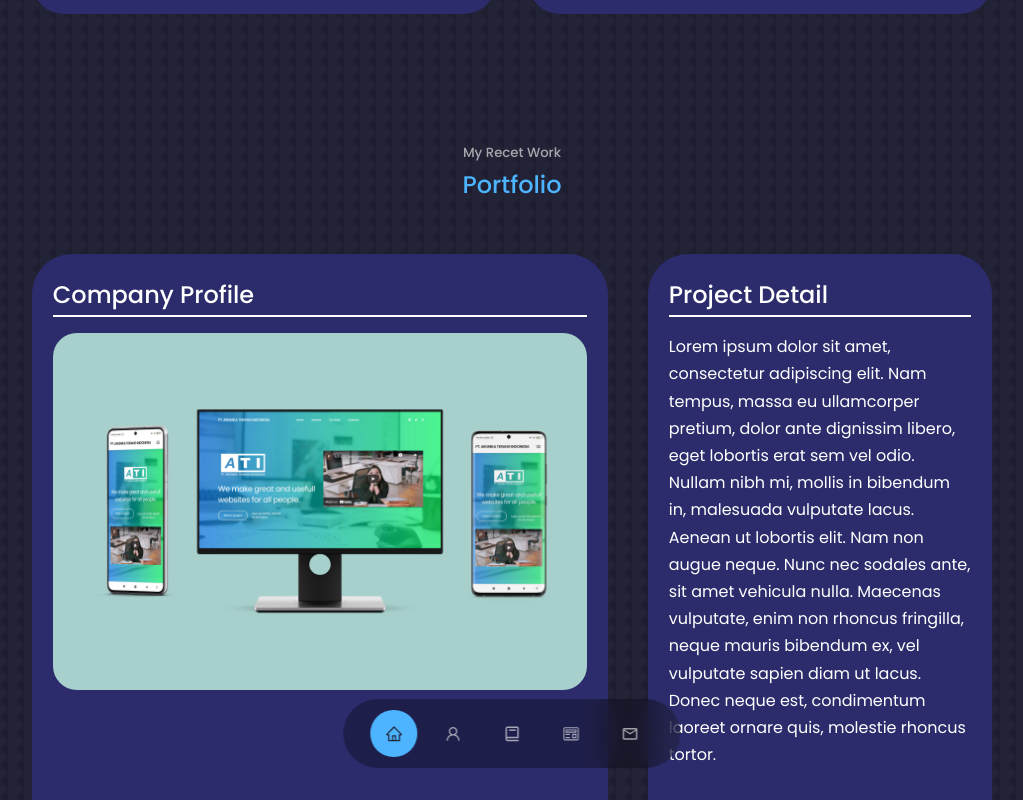
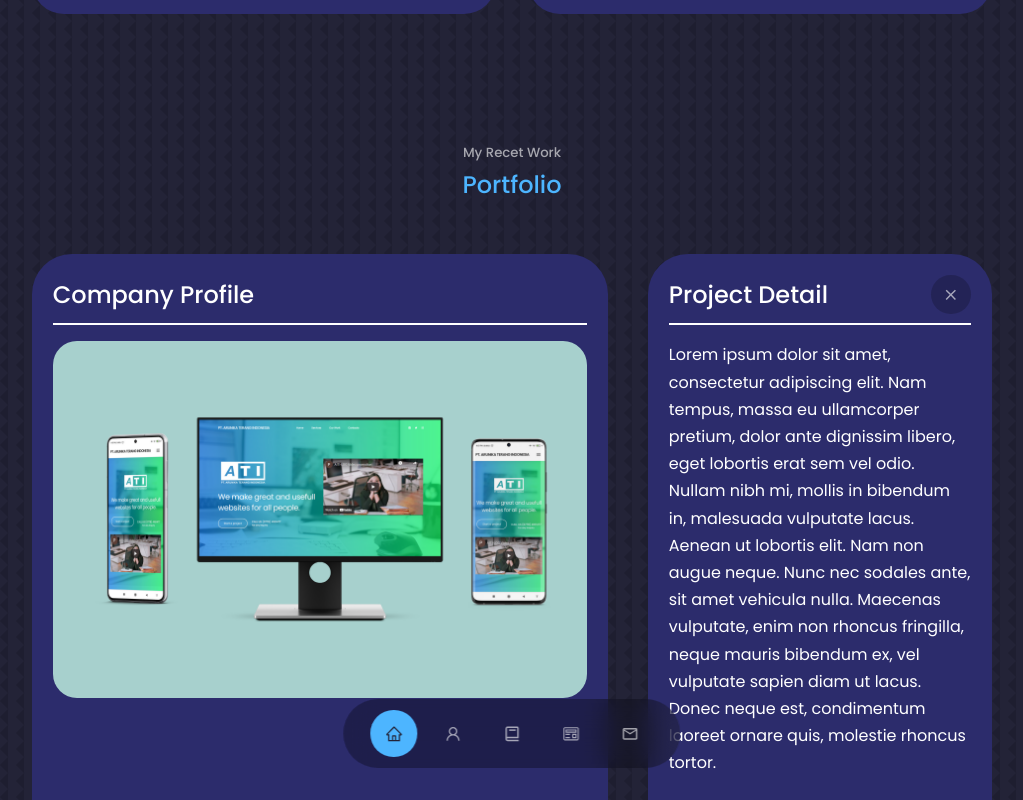
Before and after one commit to evancendekia/portfolio-web, a React (Create React App) app: page / in a window 1280 px wide. Both pictures are taken after a click on the element "Company Profile". Shown: the part 2491-3291 px from the top of the page, without its empty margins (128-1151 px from the left). Built offline with nearby package versions, Linux system fonts and the light colour scheme.

Commit message:
enhance css for smaller screen and add close button on detail portfolio

```diff
--- a/src/component/portfolio/Portfolio.jsx
+++ b/src/component/portfolio/Portfolio.jsx
@@ -10,6 +10,8 @@ import IMG7 from '../../assets/mockups/Wedding Invitation.png'
 import IMG8 from '../../assets/mockups/AME-R.png'
 
 import 'animate.css';
+import {MdClose} from 'react-icons/md'
+import {GrFormClose} from 'react-icons/gr'
 
 
 const Portfolio = () => {
@@ -21,7 +23,6 @@ const Portfolio = () => {
   const [showMainListIn, setShowMainListIn] = useState(false)
   const [showMainListOut, setShowMainListOut] = useState(false)
   const showDetailHandle = (data) => {
-    console.log('data',data)
     setDataDetail(data)
     if(showDetail === false){ //open
       setShowMainListOut(true)
@@ -32,19 +33,21 @@ const Portfolio = () => {
         setShowDetail(true)
       }, 500);
     }else if (showDetail === true && dataDetail.id === data.id){ //close
+      closeShowDetail()
+    }
+
+  }
+  const closeShowDetail = () => {
     setShowDetailOut(true)
     setTimeout(() => {
       setShowDetail(false)
       setShowDetailOut(false)
       setShowMainList(true)
-        // setShowMainListIn(true)
       setTimeout(() => {
         setShowMainListOut(false)
         setDataDetail({})
       }, 500);
     }, 500);
-    }
-
   }
   const data = [
     {
@@ -56,31 +59,31 @@ const Portfolio = () => {
     },{
       id: 2,
       image: IMG2,
-      title: 'Quiz test application',
+      title: 'Quiz Test Application',
       // github: 'https://github.com',
       // demo: 'https:dribbble.com'
     },{
       id: 3,
       image: IMG3,
-      title: 'Logistic handling system',
+      title: 'Logistic Handling System',
       // github: 'https://github.com',
       // demo: 'https:dribbble.com'
     },{
       id: 4,
       image: IMG4,
-      title: 'Manifes data reporting system',
+      title: 'Manifes Data Reporting System',
       // github: 'https://github.com',
       // demo: 'https:dribbble.com'
     },{
       id: 5,
       image: IMG5,
-      title: 'Academic system information',
+      title: 'Academic System Information',
       // github: 'https://github.com',
       // demo: 'https:dribbble.com'
     },{
       id: 6,
       image: IMG6,
-      title: 'Delivery handling system',
+      title: 'Delivery Handling System',
       // github: 'https://github.com',
       // demo: 'https:dribbble.com'
     },{
@@ -106,14 +109,20 @@ const Portfolio = () => {
       <div className={`${showDetail ? '' : 'hidden'} ${showDetail ? 'animate__animated animate__fadeInTopLeft' : ''} ${showDetailOut ? 'animate__animated animate__fadeOutTopLeft' : ''}`}>
         <div className={`container portfolio__detail__container `} >
           <article className='portfolio__item__wide '>
-            <h2>{dataDetail.title}</h2>
+            <div className="detail__title">
+              <h2 className='title' >{dataDetail.title}</h2>
+              <a onClick={()=> closeShowDetail()}className="close__button-img"><MdClose/></a>
+            </div>
             <hr/>
             <div className="portfolio__item-image">
               <img src={dataDetail.image} alt='Company Profile'/>
             </div>
           </article>
           <article className='portfolio__item__wide'>
-            <h2>Project Detail</h2>
+            <div className="detail__title">
+              <h2 className='title' >Project Detail</h2>
+              <a onClick={()=> closeShowDetail()}className="close__button-detail"><MdClose/></a>
+            </div>
             <hr/>
             <p>Lorem ipsum dolor sit amet, consectetur adipiscing elit. Nam tempus, massa eu ullamcorper pretium, dolor ante dignissim libero, eget lobortis erat sem vel odio. Nullam nibh mi, mollis in bibendum in, malesuada vulputate lacus. Aenean ut lobortis elit. Nam non augue neque. Nunc nec sodales ante, sit amet vehicula nulla. Maecenas vulputate, enim non rhoncus fringilla, neque mauris bibendum ex, vel vulputate sapien diam ut lacus. Donec neque est, condimentum laoreet ornare quis, molestie rhoncus tortor. </p>
             <br/>
--- a/src/component/portfolio/portfolio.css
+++ b/src/component/portfolio/portfolio.css
@@ -20,7 +20,7 @@
 }
 
 .portfolio__detail__container p{
-    font-size: 16px;
+    font-size: 1rem;
 }
 
 .portfolio__item__wide {
@@ -53,6 +53,9 @@
 .portfolio__small__item.active {
     background: var(--color-white);
 }
+.portfolio__small__item:hover {
+    background: var(--color-white);
+}
 
 .portfolio__item:hover{
     border-color: var(--color-primary-variant);
@@ -74,7 +77,43 @@
     gap: 1rem;
     margin-bottom: 1rem;
 }
+.detail__title{
+    width: max-content;
+    display: inline-block;
+    width: 100%;
+    border-radius: 3rem;
+}
+.detail__title > .close__button-detail, .close__button-img {
+    float: right;
+}
+.title{
+    float:left;
+}
+.title-img{
+    display:none;
+}
+.close__button-img, .close__button-detail {
+    background: rgba(0,0,0,0.2);
+    padding: 0.7rem;
+    border-radius: 50%;
+    display: flex;
+    color: var(--color-light);
+    font-size: 1.1rem;
+}
+.close__button, .close__button-detail :hover{
+    background: rgba(0,0,0,0.2);
+}
 
+.close__button-img{
+    display: none;
+}
+.close__button-detail{
+    display: show;
+}
+
+.detail__title h2{
+    font-size: 1.5  rem;
+}
 
 /* ============== MEDIA MEDIUM DEVICES ============== */
 @media screen and (max-width: 1024px){
@@ -82,7 +121,6 @@
         grid-template-columns: 1fr 1fr;
         gap: 1.2rem;
     }
-
     .portfolio__detail__container {
         grid-template-columns: 1fr;
         gap: 1.2rem;
@@ -90,6 +128,18 @@
     }
     .portfolio__detail__container p{
         font-size: 14px;
+    }
+    .portfolio__small__container {
+        display: grid;
+        grid-template-columns: repeat(3, 1fr);
+        gap: 2.5rem;
+    }
+    .close__button-img{
+        display: flex;
+        display: show !important;
+    }
+    .close__button-detail{
+        display: none;
     }
 }
 
@@ -108,4 +158,18 @@
     .portfolio__detail__container p{
         font-size: 12px;
     }
+    .close__button-img{
+        display: flex;
+        display: show !important;
+    }
+    .close__button-detail{
+        display: none;
+    }
+    .portfolio__small__container {
+        display: none;
+    }
+    .close__button-img, .close__button-detail {
+        padding: 0.5rem;
+        font-size: 1rem;
+    }
 }
```
Lines whose indentation alone changed are shown as unchanged.
